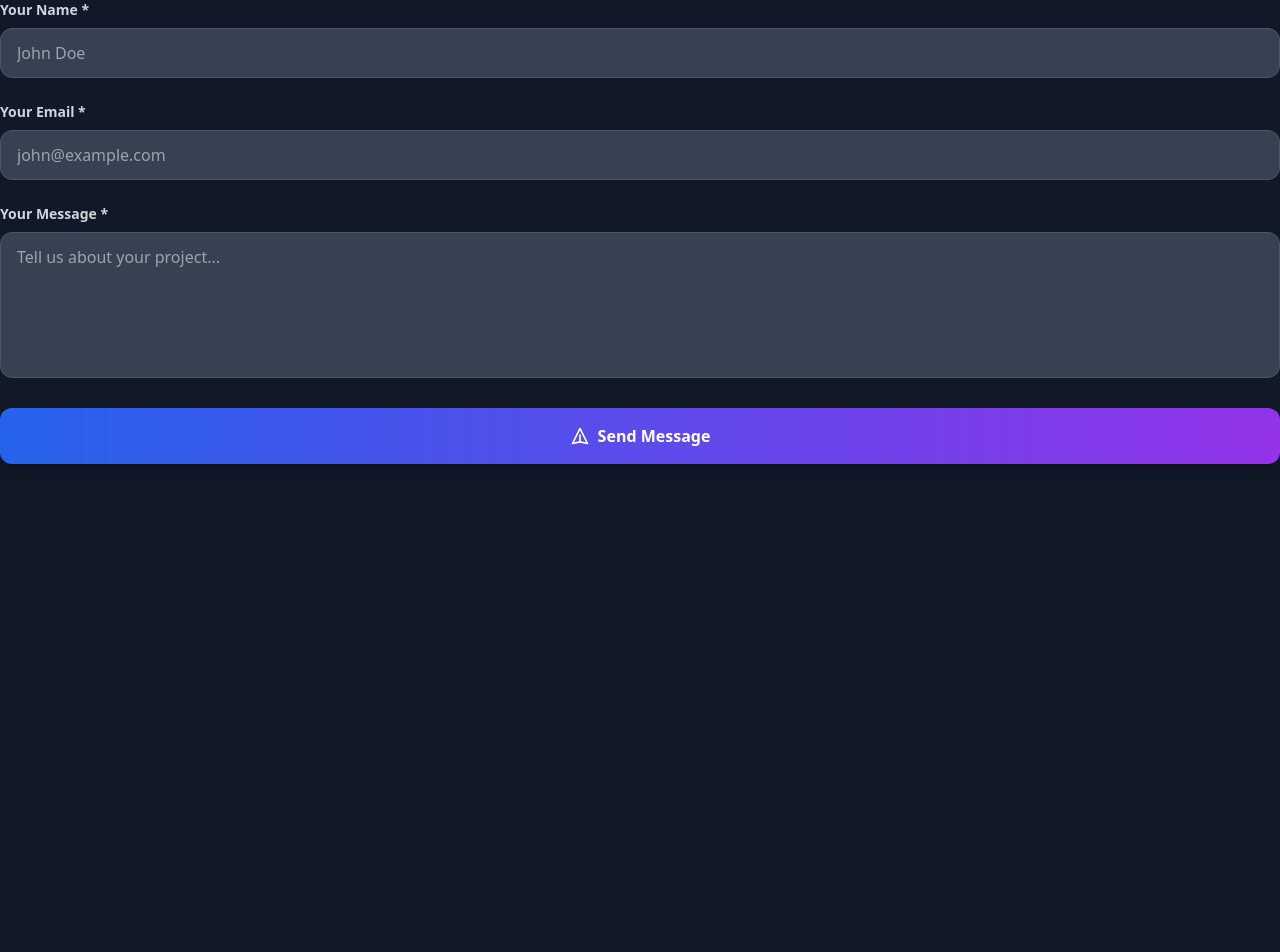
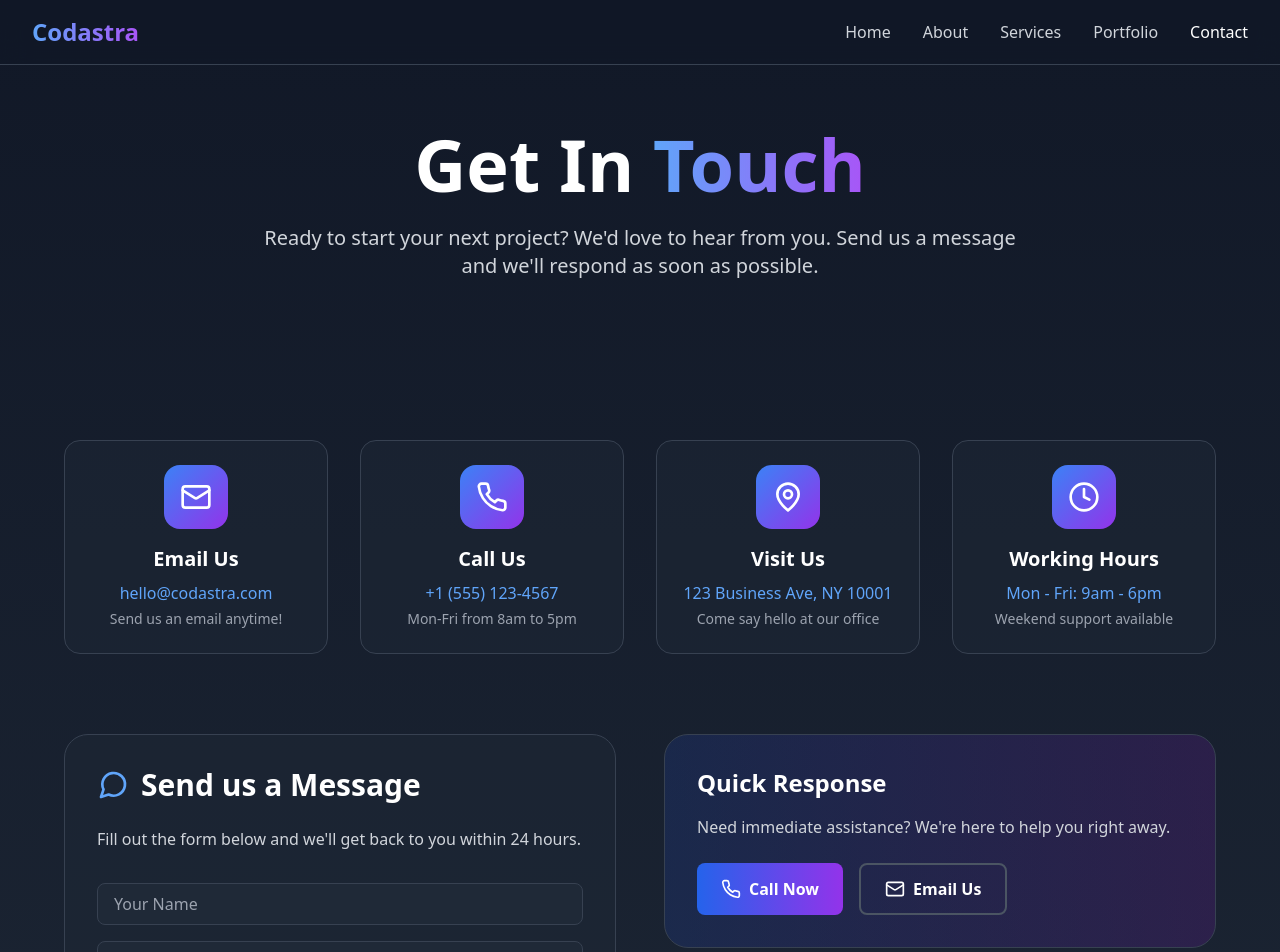
Before and after one commit to viralsparkconnect-hue/codastra-next-client, a Next.js app: page /contact in a window 1280 px wide. Shown: the top 952 px of the page. Before the commit the page ends 800 px from the top, so only its background shows below. Built offline with nearby package versions, Linux system fonts and the light colour scheme.

Commit message:
Update contact.js

```diff
--- a/pages/contact.js
+++ b/pages/contact.js
@@ -1,128 +1,299 @@
-import { useState } from 'react'
+import { motion } from 'framer-motion'
+import { Mail, Phone, MapPin, Clock, Send, MessageCircle } from 'lucide-react'
+import Link from 'next/link'
+import ContactForm from '../components/ContactForm'
 
-export default function ContactForm() {
-  const [form, setForm] = useState({ name: '', email: '', message: '' })
-  const [submitted, setSubmitted] = useState(false)
-  const [isSubmitting, setIsSubmitting] = useState(false)
+export default function Contact() {
+  const contactInfo = [
+    {
+      icon: Mail,
+      title: 'Email Us',
+      info: 'hello@codastra.com',
+      desc: 'Send us an email anytime!',
+      action: () => window.location.href = 'mailto:hello@codastra.com'
+    },
+    {
+      icon: Phone,
+      title: 'Call Us',
+      info: '+1 (555) 123-4567',
+      desc: 'Mon-Fri from 8am to 5pm',
+      action: () => window.location.href = 'tel:+15551234567'
+    },
+    {
+      icon: MapPin,
+      title: 'Visit Us',
+      info: '123 Business Ave, NY 10001',
+      desc: 'Come say hello at our office',
+      action: () => window.open('https://maps.google.com/?q=123+Business+Ave+NY+10001', '_blank')
+    },
+    {
+      icon: Clock,
+      title: 'Working Hours',
+      info: 'Mon - Fri: 9am - 6pm',
+      desc: 'Weekend support available',
+      action: null
+    }
+  ]
 
-  const handleChange = (e) => {
-    setForm({ ...form, [e.target.name]: e.target.value })
+  const handleCallNow = () => {
+    window.location.href = 'tel:+15551234567'
   }
 
-  const handleSubmit = async (e) => {
-    e.preventDefault()
-    setIsSubmitting(true)
-
-    // Simulate API call
-    try {
-      console.log('Form submitted:', form)
-      // Here you would normally send to your backend/API
-
-      // Simulate delay
-      await new Promise(resolve => setTimeout(resolve, 1500))
-
-      setSubmitted(true)
-      setForm({ name: '', email: '', message: '' })
-    } catch (error) {
-      console.error('Error submitting form:', error)
-    } finally {
-      setIsSubmitting(false)
-    }
+  const handleEmailUs = () => {
+    window.location.href = 'mailto:hello@codastra.com'
   }
 
-  if (submitted) {
-    return (
-      <div className="text-center p-8 bg-green-900/20 border border-green-500 rounded-2xl">
-        <div className="w-16 h-16 bg-green-500 rounded-full flex items-center justify-center mx-auto mb-4">
-          <svg className="w-8 h-8 text-white" fill="none" stroke="currentColor" viewBox="0 0 24 24">
-            <path strokeLinecap="round" strokeLinejoin="round" strokeWidth="2" d="M5 13l4 4L19 7"></path>
-          </svg>
-        </div>
-        <h3 className="text-xl font-bold text-green-400 mb-2">Message Sent!</h3>
-        <p className="text-gray-300 mb-4">Thank you for reaching out. We'll get back to you within 24 hours.</p>
-        <button
-          onClick={() => setSubmitted(false)}
-          className="px-6 py-2 bg-gray-700 text-white rounded-lg hover:bg-gray-600 transition"
-        >
-          Send Another Message
-        </button>
-      </div>
-    )
+  const handleGetQuote = () => {
+    // Scroll to contact form
+    document.querySelector('#contact-form')?.scrollIntoView({ behavior: 'smooth' })
+  }
+
+  const handleScheduleConsultation = () => {
+    // You can integrate with Calendly or similar
+    alert('Scheduling feature coming soon! Please call us or send an email for now.')
   }
 
   return (
-    <form onSubmit={handleSubmit} className="space-y-6">
-      <div>
-        <label htmlFor="name" className="block text-sm font-semibold text-gray-300 mb-2">
-          Your Name *
-        </label>
-        <input
-          type="text"
-          id="name"
-          name="name"
-          placeholder="John Doe"
-          value={form.name}
-          onChange={handleChange}
-          required
-          className="w-full px-4 py-3 rounded-xl bg-gray-700 border border-gray-600 text-white placeholder-gray-400 focus:outline-none focus:ring-2 focus:ring-blue-500 focus:border-transparent transition"
-        />
-      </div>
+    <div className="min-h-screen bg-gradient-to-b from-gray-900 via-gray-800 to-gray-900">
+      {/* Navigation */}
+      <nav className="fixed top-0 w-full z-50 bg-gray-900/80 backdrop-blur-md border-b border-gray-700">
+        <div className="max-w-7xl mx-auto px-4 sm:px-6 lg:px-8">
+          <div className="flex justify-between items-center h-16">
+            <Link href="/" className="text-2xl font-bold bg-gradient-to-r from-blue-400 to-purple-500 bg-clip-text text-transparent">
+              Codastra
+            </Link>
+            <div className="hidden md:flex space-x-8">
+              <Link href="/" className="text-gray-300 hover:text-blue-400 transition">Home</Link>
+              <Link href="/about" className="text-gray-300 hover:text-blue-400 transition">About</Link>
+              <Link href="/services" className="text-gray-300 hover:text-blue-400 transition">Services</Link>
+              <Link href="/portfolio" className="text-gray-300 hover:text-blue-400 transition">Portfolio</Link>
+              <Link href="/contact" className="text-white hover:text-blue-400 transition">Contact</Link>
+            </div>
+          </div>
+        </div>
+      </nav>
 
-      <div>
-        <label htmlFor="email" className="block text-sm font-semibold text-gray-300 mb-2">
-          Your Email *
-        </label>
-        <input
-          type="email"
-          id="email"
-          name="email"
-          placeholder="john@example.com"
-          value={form.email}
-          onChange={handleChange}
-          required
-          className="w-full px-4 py-3 rounded-xl bg-gray-700 border border-gray-600 text-white placeholder-gray-400 focus:outline-none focus:ring-2 focus:ring-blue-500 focus:border-transparent transition"
-        />
-      </div>
+      {/* Hero Section */}
+      <section className="pt-32 pb-20 px-4 text-center">
+        <div className="max-w-6xl mx-auto">
+          <motion.h1
+            className="text-5xl md:text-7xl font-bold mb-6"
+            initial={{ opacity: 0, y: -30 }}
+            animate={{ opacity: 1, y: 0 }}
+            transition={{ duration: 0.8 }}
+          >
+            Get In <span className="bg-gradient-to-r from-blue-400 to-purple-500 bg-clip-text text-transparent">Touch</span>
+          </motion.h1>
+          <motion.p
+            className="text-xl text-gray-300 max-w-3xl mx-auto"
+            initial={{ opacity: 0, y: 20 }}
+            animate={{ opacity: 1, y: 0 }}
+            transition={{ delay: 0.3, duration: 0.8 }}
+          >
+            Ready to start your next project? We'd love to hear from you. Send us a message and we'll respond as soon as possible.
+          </motion.p>
+        </div>
+      </section>
 
-      <div>
-        <label htmlFor="message" className="block text-sm font-semibold text-gray-300 mb-2">
-          Your Message *
-        </label>
-        <textarea
-          id="message"
-          name="message"
-          placeholder="Tell us about your project..."
-          value={form.message}
-          onChange={handleChange}
-          required
-          rows="5"
-          className="w-full px-4 py-3 rounded-xl bg-gray-700 border border-gray-600 text-white placeholder-gray-400 focus:outline-none focus:ring-2 focus:ring-blue-500 focus:border-transparent transition resize-none"
-        />
-      </div>
+      {/* Contact Info Cards */}
+      <section className="py-20 px-4">
+        <div className="max-w-6xl mx-auto">
+          <div className="grid grid-cols-1 md:grid-cols-2 lg:grid-cols-4 gap-8 mb-20">
+            {contactInfo.map(({ icon: Icon, title, info, desc, action }, i) => (
+              <motion.div
+                key={i}
+                className={`text-center p-6 bg-gray-800/50 rounded-2xl border border-gray-700 hover:border-blue-500/50 transition-all duration-300 hover:scale-105 ${
+                  action ? 'cursor-pointer' : ''
+                }`}
+                initial={{ opacity: 0, y: 20 }}
+                animate={{ opacity: 1, y: 0 }}
+                transition={{ delay: i * 0.1, duration: 0.6 }}
+                onClick={action}
+              >
+                <div className="w-16 h-16 bg-gradient-to-br from-blue-500 to-purple-600 rounded-2xl flex items-center justify-center mx-auto mb-4">
+                  <Icon className="w-8 h-8 text-white" />
+                </div>
+                <h3 className="text-xl font-semibold text-white mb-2">{title}</h3>
+                <p className="text-blue-400 font-medium mb-1">{info}</p>
+                <p className="text-gray-400 text-sm">{desc}</p>
+              </motion.div>
+            ))}
+          </div>
 
-      <button
-        type="submit"
-        disabled={isSubmitting}
-        className={`w-full py-4 px-6 rounded-xl font-semibold transition-all duration-300 flex items-center justify-center gap-2 ${
-          isSubmitting
-            ? 'bg-gray-600 text-gray-300 cursor-not-allowed'
-            : 'bg-gradient-to-r from-blue-600 to-purple-600 text-white hover:from-blue-700 hover:to-purple-700 shadow-lg hover:shadow-xl'
-        }`}
-      >
-        {isSubmitting ? (
-          <>
-            <div className="w-5 h-5 border-2 border-gray-300 border-t-transparent rounded-full animate-spin"></div>
-            Sending...
-          </>
-        ) : (
-          <>
-            <svg className="w-5 h-5" fill="none" stroke="currentColor" viewBox="0 0 24 24">
-              <path strokeLinecap="round" strokeLinejoin="round" strokeWidth="2" d="M12 19l9 2-9-18-9 18 9-2zm0 0v-8"></path>
-            </svg>
-            Send Message
-          </>
-        )}
-      </button>
-    </form>
+          {/* Main Contact Section */}
+          <div className="grid grid-cols-1 lg:grid-cols-2 gap-12">
+            {/* Contact Form */}
+            <motion.div
+              id="contact-form"
+              className="bg-gray-800/50 rounded-3xl p-8 border border-gray-700"
+              initial={{ opacity: 0, x: -50 }}
+              animate={{ opacity: 1, x: 0 }}
+              transition={{ duration: 0.8 }}
+            >
+              <div className="flex items-center gap-3 mb-6">
+                <MessageCircle className="w-8 h-8 text-blue-400" />
+                <h2 className="text-3xl font-bold text-white">Send us a Message</h2>
+              </div>
+              <p className="text-gray-300 mb-8">
+                Fill out the form below and we'll get back to you within 24 hours.
+              </p>
+              <ContactForm />
+            </motion.div>
+
+            {/* Additional Info */}
+            <motion.div
+              className="space-y-8"
+              initial={{ opacity: 0, x: 50 }}
+              animate={{ opacity: 1, x: 0 }}
+              transition={{ duration: 0.8 }}
+            >
+              {/* Quick Response */}
+              <div className="bg-gradient-to-r from-blue-900/30 to-purple-900/30 rounded-3xl p-8 border border-gray-700">
+                <h3 className="text-2xl font-bold text-white mb-4">Quick Response</h3>
+                <p className="text-gray-300 mb-6">
+                  Need immediate assistance? We're here to help you right away.
+                </p>
+                <div className="flex flex-col sm:flex-row gap-4">
+                  <button
+                    onClick={handleCallNow}
+                    className="flex items-center justify-center gap-2 px-6 py-3 bg-gradient-to-r from-blue-600 to-purple-600 text-white rounded-lg font-semibold hover:from-blue-700 hover:to-purple-700 transition-all duration-300"
+                  >
+                    <Phone className="w-5 h-5" />
+                    Call Now
+                  </button>
+                  <button
+                    onClick={handleEmailUs}
+                    className="flex items-center justify-center gap-2 px-6 py-3 border-2 border-gray-600 text-white rounded-lg font-semibold hover:border-blue-500 hover:text-blue-400 transition-all duration-300"
+                  >
+                    <Mail className="w-5 h-5" />
+                    Email Us
+                  </button>
+                </div>
+              </div>
+
+              {/* FAQ */}
+              <div className="bg-gray-800/50 rounded-3xl p-8 border border-gray-700">
+                <h3 className="text-2xl font-bold text-white mb-6">Frequently Asked</h3>
+                <div className="space-y-4">
+                  {[
+                    {
+                      q: "How long does a typical project take?",
+                      a: "Project timelines vary based on complexity, typically 2-12 weeks."
+                    },
+                    {
+                      q: "Do you offer ongoing support?",
+                      a: "Yes, we provide 24/7 support and maintenance services."
+                    },
+                    {
+                      q: "What's your development process?",
+                      a: "We follow agile methodology with regular client updates."
+                    }
+                  ].map(({ q, a }, i) => (
+                    <div key={i} className="border-b border-gray-700 pb-4 last:border-b-0">
+                      <h4 className="text-white font-semibold mb-2">{q}</h4>
+                      <p className="text-gray-400 text-sm">{a}</p>
+                    </div>
+                  ))}
+                </div>
+              </div>
+
+              {/* Office Hours */}
+              <div className="bg-gray-800/50 rounded-3xl p-8 border border-gray-700">
+                <h3 className="text-2xl font-bold text-white mb-6">Office Hours</h3>
+                <div className="space-y-3">
+                  {[
+                    { day: 'Monday - Friday', hours: '9:00 AM - 6:00 PM' },
+                    { day: 'Saturday', hours: '10:00 AM - 4:00 PM' },
+                    { day: 'Sunday', hours: 'Emergency support only' },
+                  ].map(({ day, hours }, i) => (
+                    <div key={i} className="flex justify-between items-center">
+                      <span className="text-gray-300">{day}</span>
+                      <span className="text-blue-400 font-medium">{hours}</span>
+                    </div>
+                  ))}
+                </div>
+              </div>
+            </motion.div>
+          </div>
+        </div>
+      </section>
+
+      {/* Map Section */}
+      <section className="py-20 px-4 bg-gray-800/30">
+        <div className="max-w-6xl mx-auto">
+          <motion.div
+            className="text-center mb-12"
+            initial={{ opacity: 0, y: 20 }}
+            animate={{ opacity: 1, y: 0 }}
+            transition={{ duration: 0.8 }}
+          >
+            <h2 className="text-4xl font-bold text-white mb-4">Find Us</h2>
+            <p className="text-xl text-gray-300">Located in the heart of the city</p>
+          </motion.div>
+
+          <motion.div
+            className="h-96 bg-gray-700 rounded-3xl flex items-center justify-center border border-gray-600 cursor-pointer hover:bg-gray-600 transition"
+            initial={{ opacity: 0, y: 30 }}
+            animate={{ opacity: 1, y: 0 }}
+            transition={{ delay: 0.3, duration: 0.8 }}
+            onClick={() => window.open('https://maps.google.com/?q=123+Business+Ave+NY+10001', '_blank')}
+          >
+            <div className="text-center">
+              <MapPin className="w-16 h-16 text-blue-400 mx-auto mb-4" />
+              <h3 className="text-2xl font-bold text-white mb-2">Interactive Map</h3>
+              <p className="text-gray-300">123 Business Avenue, New York, NY 10001</p>
+              <p className="text-blue-400 text-sm mt-2">Click to open in Google Maps</p>
+            </div>
+          </motion.div>
+        </div>
+      </section>
+
+      {/* CTA Section */}
+      <section className="py-20 px-4">
+        <div className="max-w-4xl mx-auto text-center">
+          <motion.div
+            className="p-12 bg-gradient-to-r from-blue-900/30 to-purple-900/30 rounded-3xl border border-gray-700"
+            initial={{ opacity: 0, y: 30 }}
+            animate={{ opacity: 1, y: 0 }}
+            transition={{ duration: 0.8 }}
+          >
+            <h2 className="text-4xl font-bold text-white mb-4">
+              Let's Build Something Amazing
+            </h2>
+            <p className="text-xl text-gray-300 mb-8">
+              Your next big project starts with a simple conversation
+            </p>
+            <div className="flex flex-col sm:flex-row gap-4 justify-center">
+              <button
+                onClick={handleGetQuote}
+                className="flex items-center justify-center gap-2 px-8 py-4 bg-gradient-to-r from-blue-600 to-purple-600 text-white rounded-full font-semibold hover:from-blue-700 hover:to-purple-700 transition-all duration-300 shadow-lg"
+              >
+                <Send className="w-5 h-5" />
+                Get Free Quote
+              </button>
+              <button
+                onClick={handleScheduleConsultation}
+                className="px-8 py-4 border-2 border-gray-600 text-white rounded-full font-semibold hover:border-blue-500 hover:text-blue-400 transition-all duration-300"
+              >
+                Schedule Consultation
+              </button>
+            </div>
+          </motion.div>
+        </div>
+      </section>
+
+      {/* Footer */}
+      <footer className="py-12 px-4 border-t border-gray-700 bg-gray-900">
+        <div className="max-w-6xl mx-auto text-center">
+          <div className="text-2xl font-bold bg-gradient-to-r from-blue-400 to-purple-500 bg-clip-text text-transparent mb-4">
+            Codastra
+          </div>
+          <p className="text-gray-400 mb-8">Where Code Meets Creativity</p>
+          <div className="border-t border-gray-700 pt-8 text-gray-400">
+            © {new Date().getFullYear()} Codastra. All rights reserved.
+          </div>
+        </div>
+      </footer>
+    </div>
   )
 }
```
